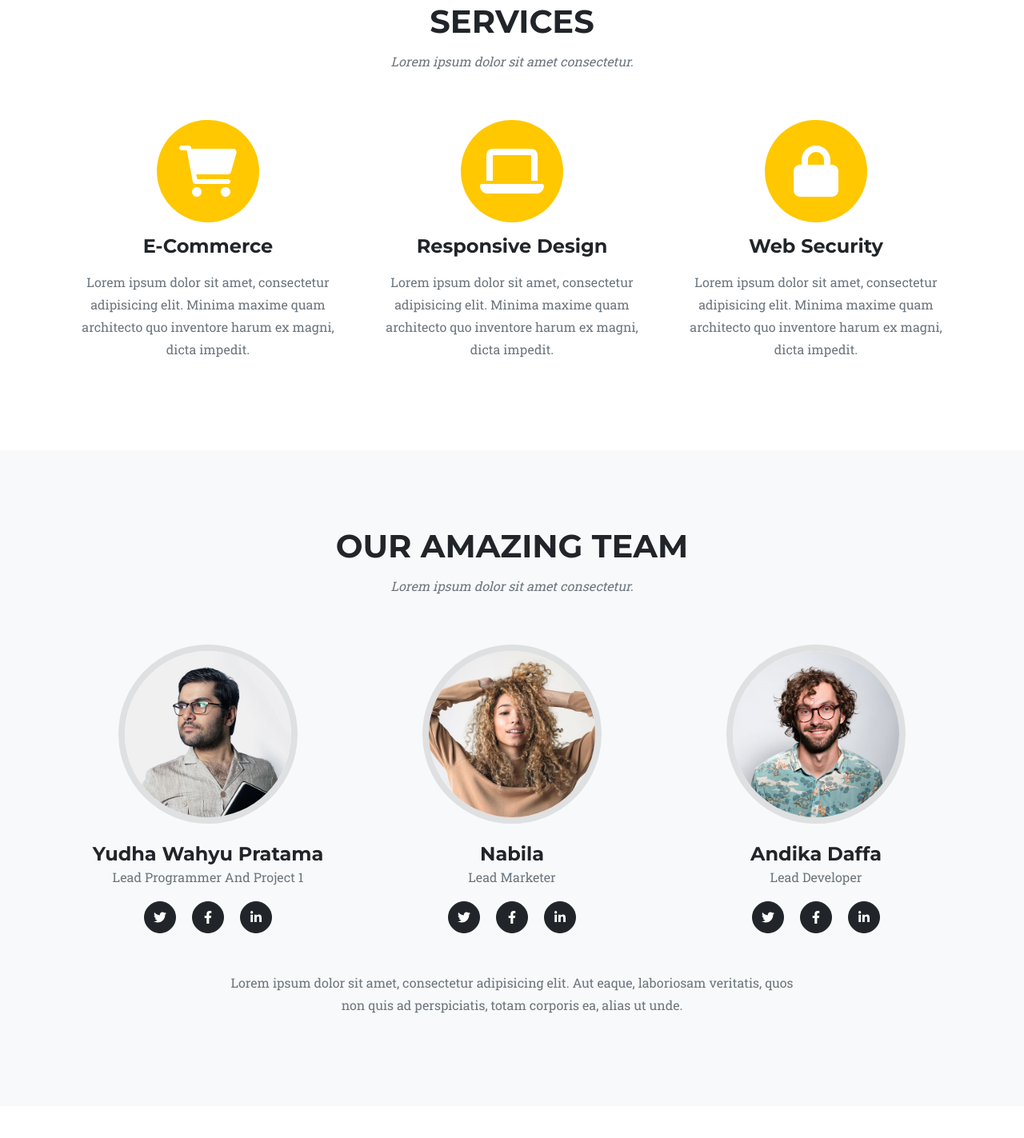
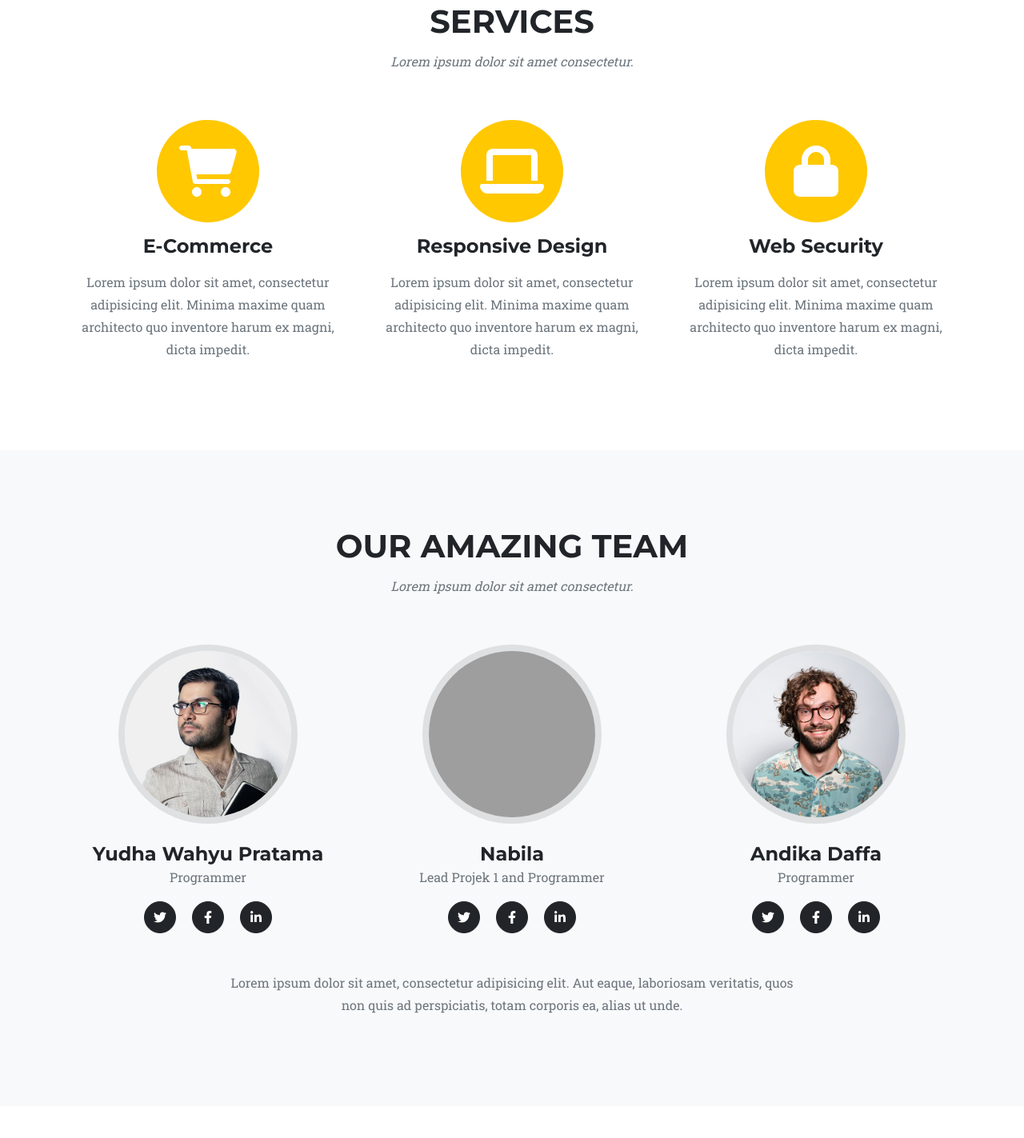
Before and after one commit to yudhawahyup27/rumahpintar, a CodeIgniter app: the page made by application/views/Home/index.php in a window 1280 px wide. Shown: the part 838-2261 px from the top of the page at 80% size. Run offline with CodeIgniter, Linux system fonts and the light colour scheme; data that the repository does not hold is empty; some libraries are stand-ins or nearby versions; grey boxes are pictures that could not be loaded.

Commit message:
Menambahkan Deskripsi Login Di readme dan menambah Foto di Homepage

```diff
--- a/application/views/Home/index.php
+++ b/application/views/Home/index.php
@@ -264,7 +264,7 @@
                     <div class="team-member">
                         <img class="mx-auto rounded-circle" src="<?= base_url() ?>/asset/home/assets/img/team/1.jpg" alt="..." />
                         <h4>Yudha Wahyu Pratama</h4>
-                        <p class="text-muted">Lead Programmer And Project 1</p>
+                        <p class="text-muted">Programmer</p>
                         <a class="btn btn-dark btn-social mx-2" href="#!" aria-label="Parveen Anand Twitter Profile"><i class="fab fa-twitter"></i></a>
                         <a class="btn btn-dark btn-social mx-2" href="#!" aria-label="Parveen Anand Facebook Profile"><i class="fab fa-facebook-f"></i></a>
                         <a class="btn btn-dark btn-social mx-2" href="#!" aria-label="Parveen Anand LinkedIn Profile"><i class="fab fa-linkedin-in"></i></a>
@@ -272,9 +272,9 @@
                 </div>
                 <div class="col-lg-4">
                     <div class="team-member">
-                        <img class="mx-auto rounded-circle" src="<?= base_url() ?>/asset/home/assets/img/team/2.jpg" alt="..." />
+                        <img class="mx-auto rounded-circle" src="<?= base_url() ?>/asset/img/nabila.jpg" alt="..." />
                         <h4>Nabila</h4>
-                        <p class="text-muted">Lead Marketer</p>
+                        <p class="text-muted">Lead Projek 1 and Programmer</p>
                         <a class="btn btn-dark btn-social mx-2" href="#!" aria-label="Diana Petersen Twitter Profile"><i class="fab fa-twitter"></i></a>
                         <a class="btn btn-dark btn-social mx-2" href="#!" aria-label="Diana Petersen Facebook Profile"><i class="fab fa-facebook-f"></i></a>
                         <a class="btn btn-dark btn-social mx-2" href="#!" aria-label="Diana Petersen LinkedIn Profile"><i class="fab fa-linkedin-in"></i></a>
@@ -284,7 +284,7 @@
                     <div class="team-member">
                         <img class="mx-auto rounded-circle" src="<?= base_url() ?>/asset/home/assets/img/team/3.jpg" alt="..." />
                         <h4>Andika Daffa</h4>
-                        <p class="text-muted">Lead Developer</p>
+                        <p class="text-muted">Programmer</p>
                         <a class="btn btn-dark btn-social mx-2" href="#!" aria-label="Larry Parker Twitter Profile"><i class="fab fa-twitter"></i></a>
                         <a class="btn btn-dark btn-social mx-2" href="#!" aria-label="Larry Parker Facebook Profile"><i class="fab fa-facebook-f"></i></a>
                         <a class="btn btn-dark btn-social mx-2" href="#!" aria-label="Larry Parker LinkedIn Profile"><i class="fab fa-linkedin-in"></i></a>
```
